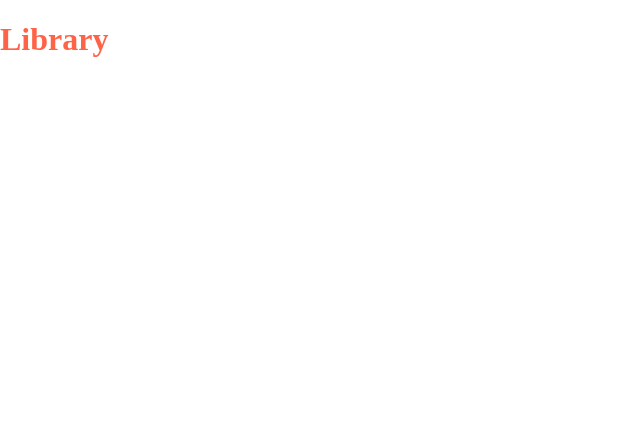
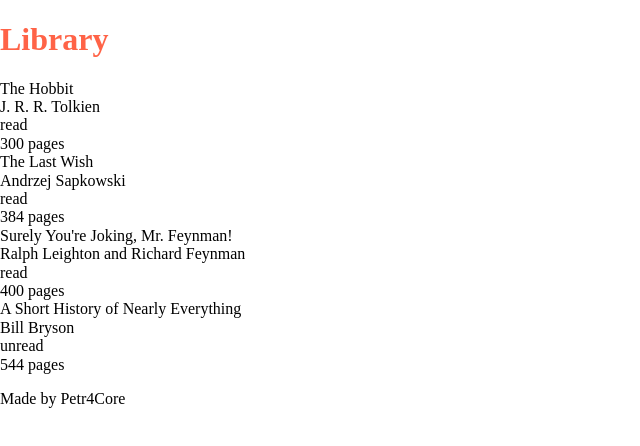
Before and after one commit to PetraCore/library, a plain HTML site: page index.html in a window 1280 px wide. Shown: the whole page, without its empty margins (0-640 px from the left). Drawn offline with Linux system fonts and the light colour scheme.

Commit message:
Create webpage structure

```diff
--- a/index.html
+++ b/index.html
@@ -9,6 +9,83 @@
     <script src="script.js"></script>
 </head>
 <body>
-    <h1>Library</h1>
+    <div class="wrapper">
+        <div class="header">
+            <h1>Library</h1>
+        </div>
+        <div class="main">
+            <div class="book">
+                <div class="options">
+
+                </div>
+                <div class="title">
+                    The Hobbit
+                </div>
+                <div class="author">
+                    J. R. R. Tolkien
+                </div>
+                <div class="status">
+                    read
+                </div>
+                <div class="pages">
+                    300 pages
+                </div>
+            </div>
+            <div class="book">
+                <div class="options">
+
+                </div>
+                <div class="title">
+                    The Last Wish
+                </div>
+                <div class="author">
+                    Andrzej Sapkowski
+                </div>
+                <div class="status">
+                    read
+                </div>
+                <div class="pages">
+                    384 pages
+                </div>
+            </div>
+            <div class="book">
+                <div class="options">
+
+                </div>
+                <div class="title">
+                    Surely You're Joking, Mr. Feynman!
+                </div>
+                <div class="author">
+                    Ralph Leighton and Richard Feynman
+                </div>
+                <div class="status">
+                    read
+                </div>
+                <div class="pages">
+                    400 pages
+                </div>
+            </div>
+            <div class="book">
+                <div class="options">
+
+                </div>
+                <div class="title">
+                    A Short History of Nearly Everything
+                </div>
+                <div class="author">
+                    Bill Bryson
+                </div>
+                <div class="status">
+                    unread
+                </div>
+                <div class="pages">
+                    544 pages
+                </div>
+            </div>
+        </div>
+        <div class="footer">
+            <p>Made by Petr4Core</p>
+        </div>
+    </div>
 </body>
 </html>
```
